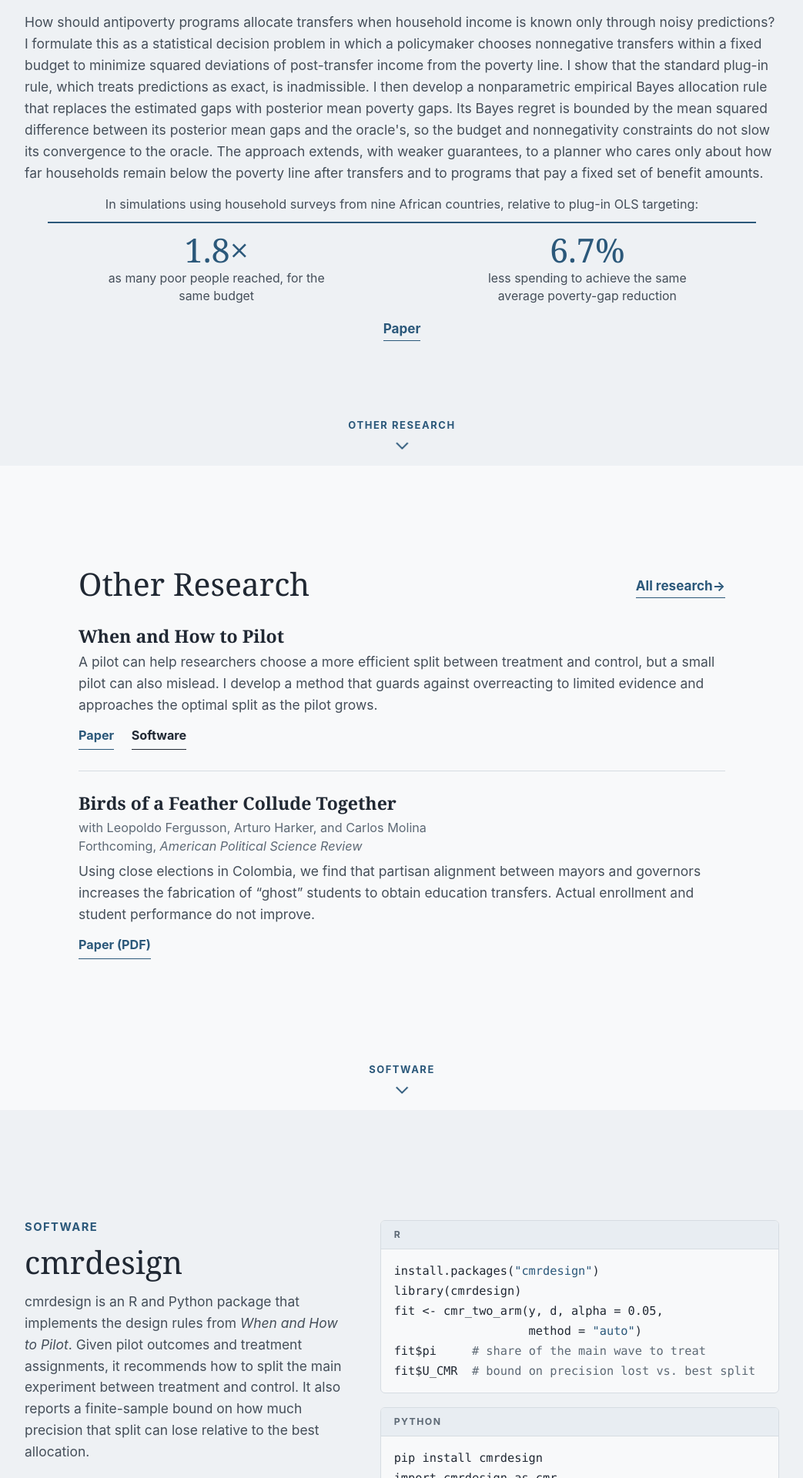
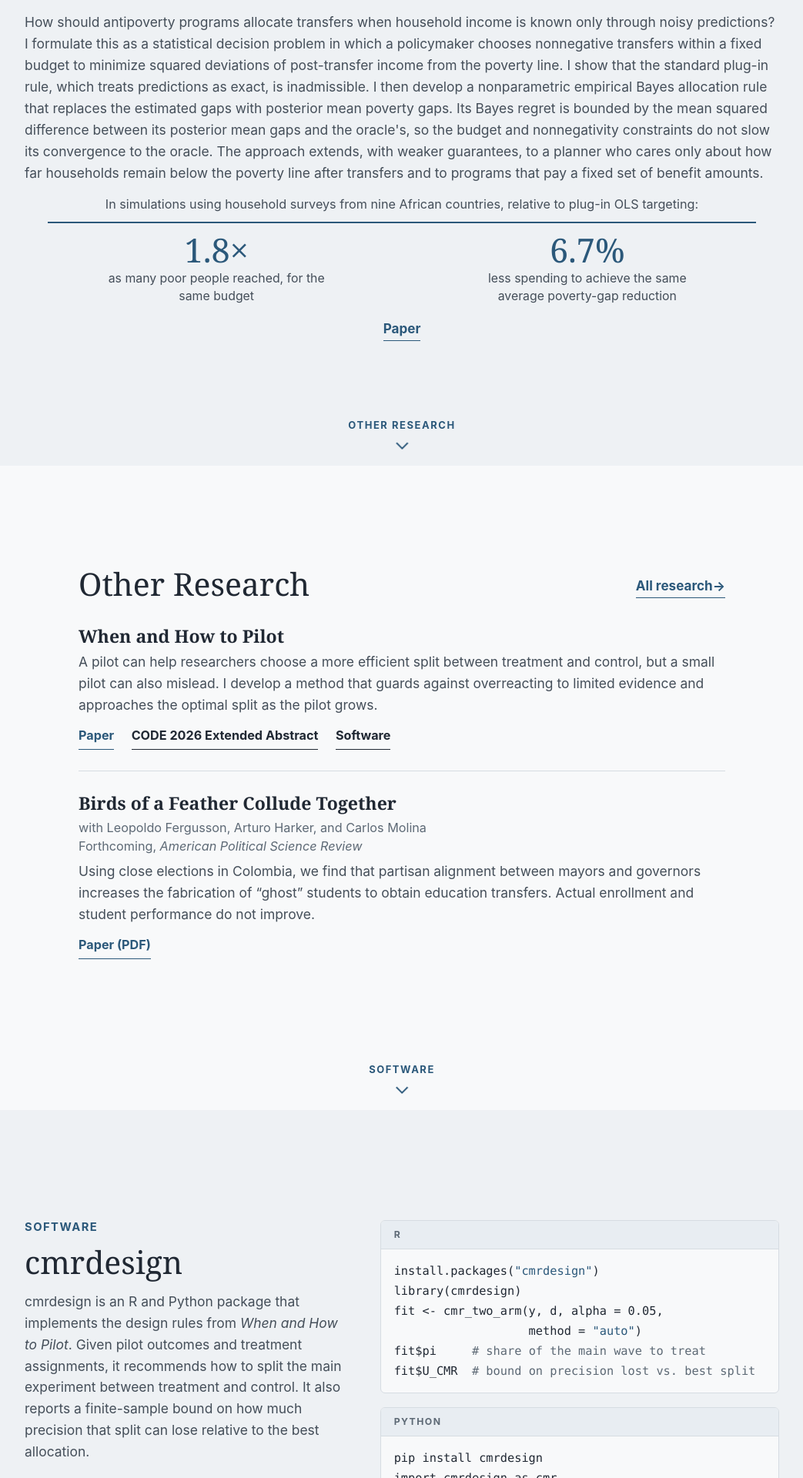
Before and after one commit to juancyamin/juancyamin.github.io, a Jekyll site: the page built from _pages/about.md, in a window 1280 px wide. Shown: the part 1195-3115 px from the top of the page at 77% size, without its empty margins (118-1161 px from the left). Built offline with Jekyll 4.4.1, drawn with Linux system fonts in a browser that asks for light colours.

Commit message:
Add CODE 2026 extended abstract links

```diff
--- a/_pages/about.md
+++ b/_pages/about.md
@@ -253,6 +253,7 @@ redirect_from:
           <p>A pilot can help researchers choose a more efficient split between treatment and control, but a small pilot can also mislead. I develop a method that guards against overreacting to limited evidence and approaches the optimal split as the pilot grows.</p>
           <nav class="d2-link-row" aria-label="Pilot paper links">
             <a class="d2-primary" href="/files/when-and-how-to-pilot.pdf">Paper</a>
+            <a href="/files/when-and-how-to-pilot-code-2026-extended-abstract.pdf">CODE 2026 Extended Abstract</a>
             <a href="#software">Software</a>
           </nav>
         </article>
```
Also changed, not shown: _pages/research.md (+1 -0 lines), 1 other file.
